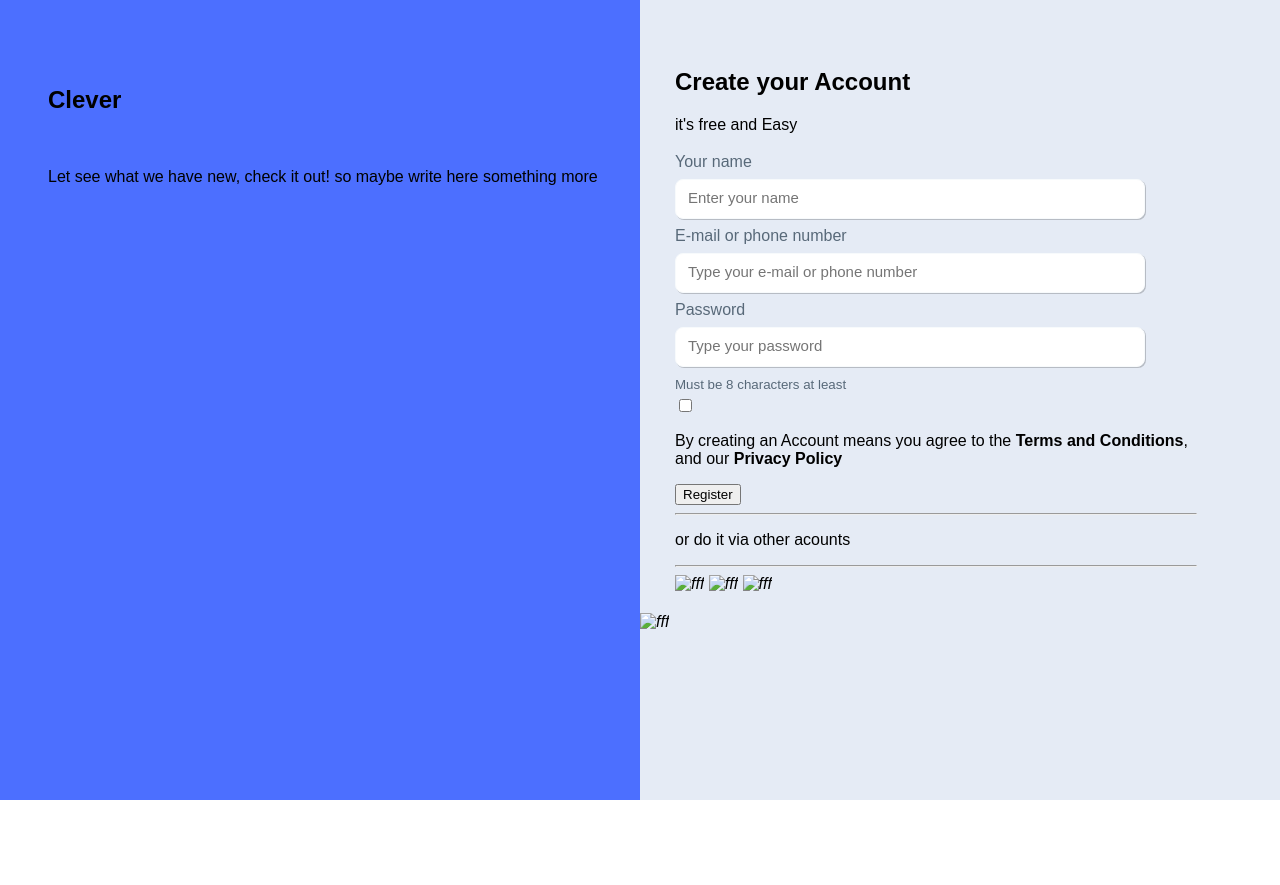
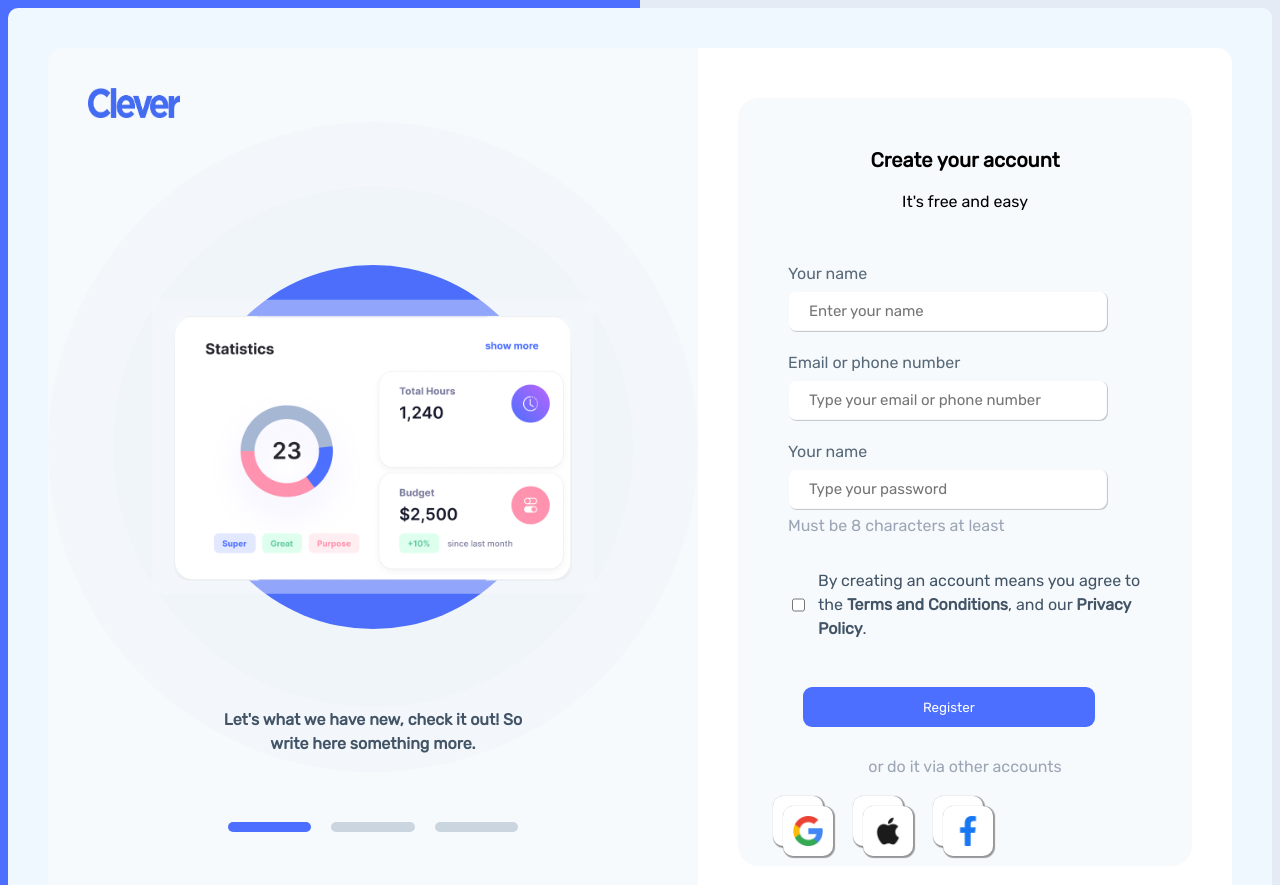
Before and after one commit to eloge221023905/klab_challenge, a plain HTML site: page index.html in a window 1280 px wide. Shown: the top 885 px of the page. Before the commit the page ends 800 px from the top, so only its background shows below. Drawn offline with Linux system fonts and the light colour scheme; files that its build step writes are made by us from their sources.

Commit message:
Add files via upload

```diff
--- a/index.html
+++ b/index.html
@@ -3,110 +3,112 @@
 <head>
     <meta charset="UTF-8">
     <meta http-equiv="X-UA-Compatible" content="IE=edge">
+    <link rel="stylesheet" href="style.css">
+    <link rel="preconnect" href="https://fonts.gstatic.com" crossorigin>
+    <link href="https://fonts.googleapis.com/css2?family=Rubik&display=swap" rel="stylesheet">
     <meta name="viewport" content="width=device-width, initial-scale=1.0">
-    <title>Klab</title>
-    <link rel="stylesheet" href="css/style.css">
+    <title>Clever - TechUp Skill</title>
 </head>
 <body>
 
-    <div class="container main-container">
-        <div class="data-left">
-            <div class="clever">
-                <i> <img src="image/flash.png" alt=""> </i>
-                <h2>Clever</h2>
+    <div class="container">
+
+        <div class="begin-page">
+
+            <div class="nav">
+                <img src="./logo.png" alt="Clever Logo" id="logo">
             </div>
-            <!-- <div class="main-circle">
+
+            <div class="circle-container">
                 <div class="circle-1">
                     <div class="circle-2">
+                        <div class="circle-3">
+                        </div>
+                        <div class="glass-container">
+                            <div class="stats-glass">
+                                <img src="./statistics.PNG" id="stats-image" alt="">
                             </div>
                         </div>
-            </div> -->
-             <div class="stat-container">
-                <img src="image/image.png" alt="" width="100%" style="border-radius: 0.6rem;">
-                <!-- <div class="static">
-                    <div class="data">
-                        <h2>Statistics</h2>
-                        <h3>Show more</h3>
                     </div>
-                    <div class="cards">
-                        <div class="card-left">
-                            <div class="image">
-                                <img src="image/sms.jpg" alt="progress">
                 </div>
-                            <div class="menuz">
-                                <button>supper</button>
-                                <button>greate</button>
-                                <button>purpose</button>
+                <div class="paragraph">
+                    <p id="paragraph">
+                        Let's what we have new, check it out! So
+                        write here something more.
+                    </p>
+                </div>
+            </div>
+
+            <div class="bars">
+                <div class="bar bar-1">&nbsp;</div>
+                <div class="bar bar-2">&nbsp;</div>
+                <div class="bar bar-3">&nbsp;</div>
             </div>
 
         </div>
-                        <div class="card-right">
-                            <div class="uper">
-                            <div class="uperData">
-                                <small>Total Hours</small>
-                                <h4>1,240</h4>
+
+        <div class="registration">
+
+            <div class="reg-container">
+                <div class="title">
+                    <h3>
+                        Create your account
+                    </h3>
+                    <p class="title-text">
+                       It's free and easy
+                    </p>
                 </div>
-                            <span> <img src="image/sms.png" alt="" width="10%"> </span>
+
+                <div class="form-container">
+
+                    <form action="">
+                        <div class="form-input name">
+                            <label for="name">Your name</label>
+                            <input type="text" name="name" id="name" placeholder="Enter your name">
                         </div>
-                            <div class="lower">
-                            <div class="lowerData">
-                                <small>Total Hours</small>
-                                <h4>1,240</h4>
+
+                        <div class="form-input email">
+                            <label for="email">Email or phone number</label>
+                            <input type="text" name="email/phone" id="email" placeholder="Type your email or phone number">
                         </div>
-                            <span> <img src="image/sms.png" alt="" width="10%"> </span>
+
+                        <div class="form-input password">
+                            <label for="password">Your name</label>
+                            <input type="password" name="password" id="password" placeholder="Type your password">
+                            <label for="password-undertext" id="p-undertext">Must be 8 characters at least</label>
                         </div>
+
+                        <div class="form-input checkbox" style="display: flex; gap: 10px;">
+                            <input type="checkbox" name="tandc" id="tandc">
+                            <p class="text-checkbox">By creating an account means you agree to the
+                                <a href="#">Terms and Conditions</a>,
+                                and our <a href="#">Privacy Policy</a>.
+                            </p>
                         </div>
+
+                        <div class="btn-container">
+                        <button class="register">Register</button>
                         </div>
-                </div>-->
+
+                        <div class="social-singin">
+                            <p class="pre-socials"> or do it via other accounts</p>
+
+                            <div class="social-icons">
+                                <div class="icon"><img src="./google.png" alt="Google Icon" class="icon"></div>
+                                <div class="icon"><img src="./apple.png" alt="Apple Icon" class="icon"></div>
+                                <div class="icon"><img src="./facebook.png" alt="Facebook Icon" class="icon"></div>
                             </div>
-            <div class="paragrph">
-                <p>Let see what we have new, check it out! so maybe write here  something more</p>
+
                         </div>
-            <div class="container bars">
-                <div class="bars-1"></div>
-                <div class="bars-1"></div>
-                <div class="bars-1"></div>
-            </div>
-        </div>
-        <div class="data-right">
-            <div class="form-container">
-                <h2>Create your Account</h2>
-                <p>it's free and Easy</p>
-                <div class="form">
-                    <form action="">
-                        <label>Your name</label>
-                        <input type="text" name="name" placeholder="Enter your name">
-                        <label>E-mail or phone number</label>
-                        <input type="text" name="name" placeholder="Type your e-mail or phone number">
-                        <label>Password</label>
-                        <input type="password" name="name" placeholder="Type your password">
-                        <label><small>Must be 8 characters at least</small></label>
-                        <div class="checkbox">
-                            <input type="checkbox" name="check" class="box">
-                            <p>By creating an Account means you agree to the <b>Terms and Conditions</b>, and our <b>Privacy Policy</b> </p>
+                    </form>
 
                 </div>
 
-                        <button type="submit" name="register" class="btn">Register</button>
-                        <div class="hr"><hr> <p>or do it via other acounts</p> <hr></div>
-
-                    </form>
-
-                    <div class="icons">
-                        <i><img src="image/google.png" alt="fff"></i>
-                        <i><img src="image/apple-logo.png" alt="fff"></i>
-                        <i><img src="image/facebook.png" alt="fff"></i>
             </div>
 
-                </div>
-            </div>
-            <div class="msg">
-                <i><img src="image/sms.png" alt="fff"></i>
-            </div>
         </div>
 
     </div>
 
 </body>
 </html>
-<script src="product.js"></script>
--- a/style.css
+++ b/style.css
@@ -25,11 +25,11 @@ body {
     height: auto;
     padding: 40px;
     margin: 0 auto;
-
+    background-color: aliceblue;
     border-radius: 10px;
 }
 
-.stats-page {
+.begin-page {
     border-top-left-radius: 15px;
     border-bottom-left-radius: 15px;
     background-color: rgb(247,250,252);
@@ -61,7 +61,7 @@ body {
     border-radius: 20px;
 }
 
-.icon-container {
+.icon {
     height: 70px;
     width: 70px;
 }
@@ -110,10 +110,11 @@ input[type="text"], input[type="password"] {
     border: 1px solid rgb(247,250,252);
     border-radius: 8px;
     margin: 5px 0;
+    outline: none;
+    padding: 0 0 0 20px;
 }
 
 input::placeholder {
-    padding: 0 0 0 10px;
     font-size: 15px;
 }
 
@@ -161,7 +162,7 @@ a {
     margin: 0 0 20px 0;
 }
 
-.social-login {
+.social-signin {
     display: inline-block;
     justify-items: center;
     margin-left: 50%;
@@ -174,7 +175,7 @@ a {
     box-sizing: border-box;
 }
 
-.icon-container {
+.icon {
     width: 50px;
     height: 50px;
     border-radius: 10px;
@@ -190,12 +191,83 @@ a {
 
 /* <------ STATS PAGE --------> */
 
-.cicle-1 {
-    height: 80%;
-    background-color: green;
+.begin-page {
+    background-color: rgb(247,250,252);
+    position: relative;
 }
 
+.circle-container {
+    width: 650px;
+    position: relative;
+    height: 650px;
+    background-color: rgb(243,247,251);
 
+
+    border-radius: 50%;
+}
+
+.circle-2 {
+    position: absolute;
+    background-color: rgb(240,245,250);
+    width: 80%;
+    height: 80%;
+    margin: 50% 0 0 50%;
+    transform: translate(-50%, -50%);
+
+    border-radius: 50%;
+}
+
+.circle-3 {
+    position: absolute;
+    background-color: rgb(76,110,250);
+    width: 70%;
+    height: 70%;
+    margin: 50% 0 0 50%;
+    transform: translate(-50%, -50%);
+
+
+    border-radius: 50%;
+}
+
+.glass-container{
+    height: 56.6%;
+    width: 85%;
+    background-color: rgba(247,250,253,0.4);
+
+    border-radius: 10px;
+    margin: 50% 0 0 50%;
+    transform: translate(-50%,-50%);
+}
+
+.stats-glass {
+    width: 90%;
+    height: 90%;
+    opacity: 1;
+
+    margin: 50% 0 0 50%;
+    transform: translate(-50%, 6%);
+}
+
+#stats-image {
+    width: 100%;
+    height: 100%;
+    border-radius: 15px;
+    z-index: 2;
+}
+
+.paragraph {
+    position: absolute;
+    text-align: center;
+    align-items: baseline;
+    display: block;
+    color: rgb(66,84,102);
+    font-weight: bold;
+    line-height: 1.5;
+
+    bottom: 0;
+    margin: 0 0 0 50%;
+    transform: translate(-50%, 0);
+}
 
 /* <---- BARS -----> */
 
@@ -204,15 +276,17 @@ a {
     grid-template-columns: repeat(3, 1fr);
     gap: 20px;
 
-    padding: 40px;
-    bottom: 10px;
+    padding: 50px 180px;
+    margin-bottom: 10px;
 }
 
 .bar {
     height: 10px;
-    background-color: green;
+    background-color: rgb(203,213,224);
+    border-radius: 20px;
+    cursor: pointer;
 }
 
 .bar-1 {
-
+    background-color: rgb(76,111,255);
 }
```
Also changed, not shown: product.js (added, +17 -0 lines). Lines whose indentation alone changed are shown as unchanged.
